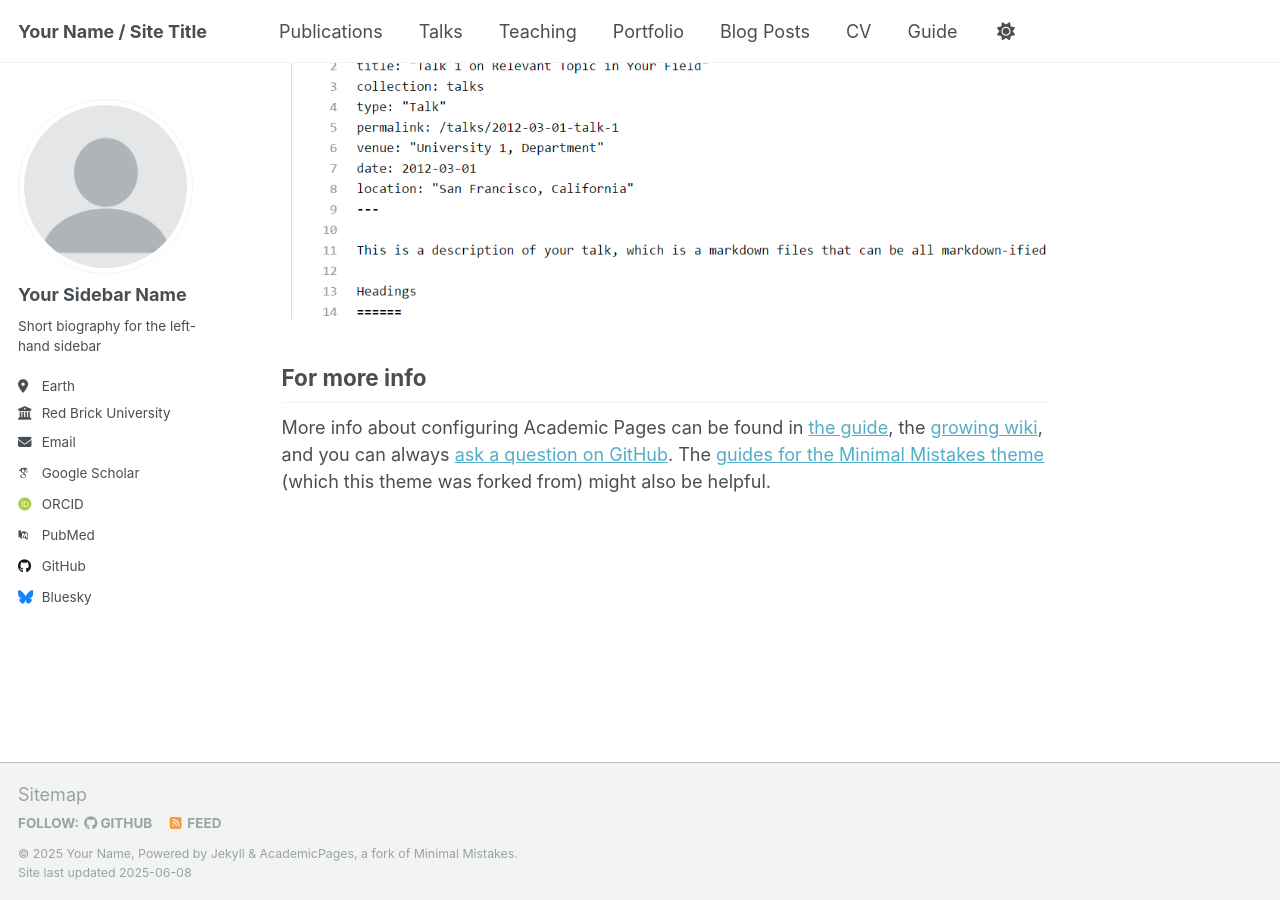
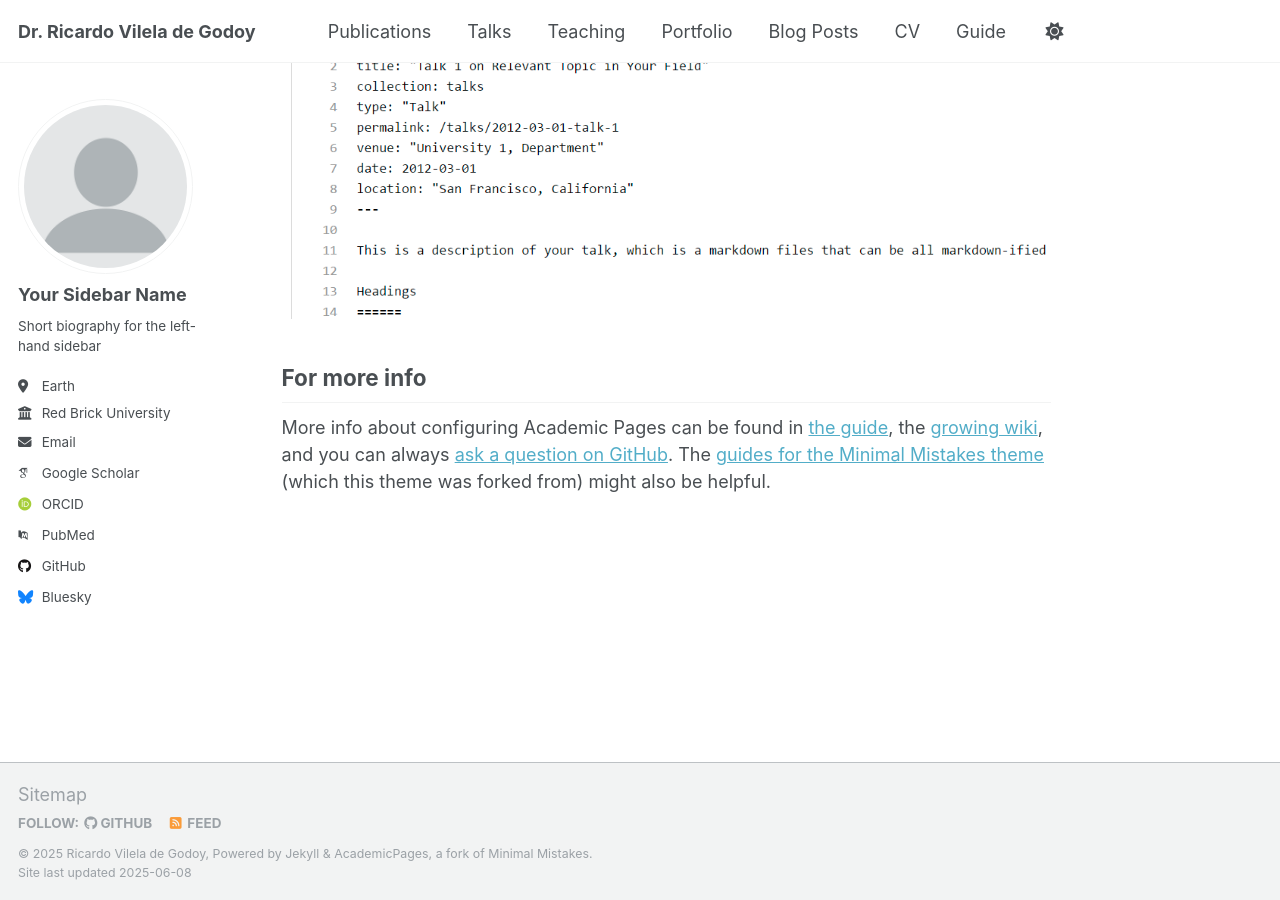
Before and after one commit to ricardovgodoy/ricardovgodoy.github.io, a Jekyll site: the page built from _pages/about.md, in a window 1280 px wide and 900 px high, scrolled down 2636 px. Built offline with Jekyll 4.4.1, drawn with Linux system fonts in a browser that asks for light colours; some web fonts are replaced.

Commit message:
Update _config.yml

```diff
--- a/_config.yml
+++ b/_config.yml
@@ -9,13 +9,13 @@
 # Basic Site Settings
 locale                   : "en-US"
 site_theme               : "default"
-title                    : "Your Name / Site Title"
+title                    : "Dr. Ricardo Vilela de Godoy"
 title_separator          : "-"
-name                     : &name "Your Name"
-description              : &description "personal description"
-url                      : https://academicpages.github.io # the base hostname & protocol for your site e.g. "https://[your GitHub username].github.io" or if you already have some other page hosted on Github then use "https://[your GitHub username].github.io/[Your Repo Name]"
+name                     : &name "Ricardo Vilela de Godoy"
+description              : &description "Postdoc @ University of São Paulo, Brazil"
+url                      : https://ricardovgodoy.github.io # the base hostname & protocol for your site e.g. "https://[your GitHub username].github.io" or if you already have some other page hosted on Github then use "https://[your GitHub username].github.io/[Your Repo Name]"
 baseurl                  : "" # the subpath of your site, e.g. "/blog"
-repository               : "academicpages/academicpages.github.io"
+repository               : "ricardovgodoy/ricardovgodoy.github.io"
 
 # Site Author - The following control what appear as part of the author content on the side bar.
 #               If a field is blank the icon and link will not appear, otherwise it will be shown.
```
